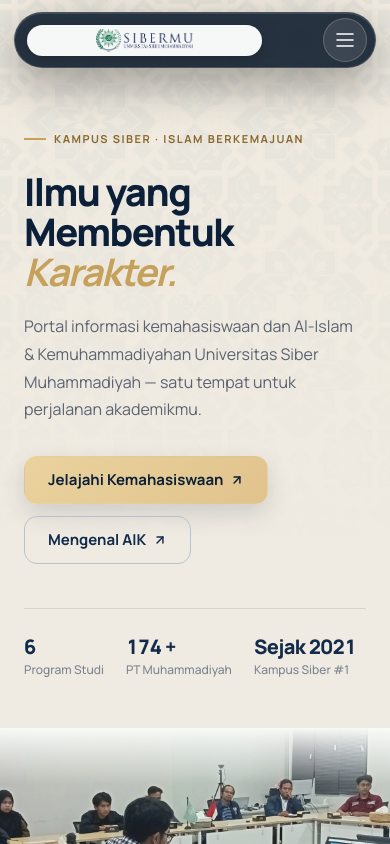
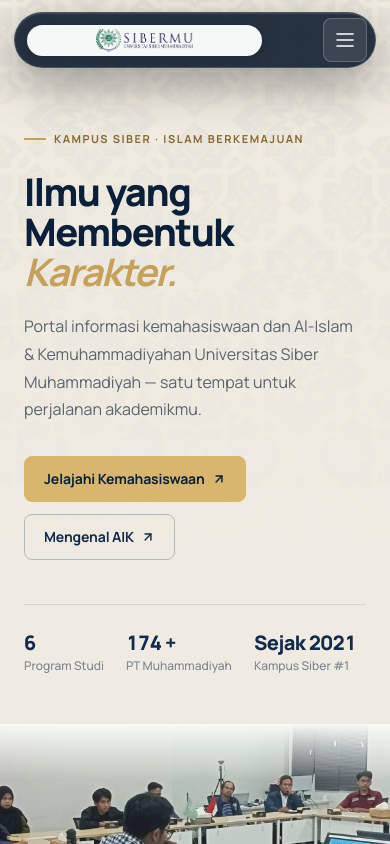
Before and after one commit to Admrlrdj/eduportal-sibermu, a Next.js app: page / in a window 390 px wide. Shown: the top 844 px of the page. Built offline with nearby package versions, Linux system fonts and the light colour scheme.

Commit message:
Redesign button system and interactions

```diff
--- a/app/globals.css
+++ b/app/globals.css
@@ -26,7 +26,7 @@ a { color: inherit; text-decoration: none; }
 button { cursor: pointer; font: inherit; }
 button, a { -webkit-tap-highlight-color: transparent; }
 button, input { font-family: inherit; }
-button:focus-visible, a:focus-visible, summary:focus-visible { outline: 3px solid #b1791f; outline-offset: 5px; }
+button:focus-visible, a:focus-visible, summary:focus-visible { outline: 2px solid #9a6f25; outline-offset: 4px; }
 button:disabled { cursor: default; }
 ::selection { background: #e9d8b5; color: var(--navy-deep); }
 [hidden] { display: none !important; }
@@ -102,22 +102,25 @@ button:disabled { cursor: default; }
   white-space: nowrap;
 }
 .nav a {
+  position: relative;
   display: inline-flex;
   align-items: center;
   padding: 8px 15px;
   color: #cdd9e6;
   font-size: 14px;
   font-weight: 500;
-  border-radius: 9999px;
+  border-radius: 6px;
   border: 0;
   min-height: 0;
-  transition: all 0.2s ease;
+  transition: color .2s ease, background-color .2s ease;
   white-space: nowrap;
 }
 .nav a:hover {
   color: #ffffff;
-  background: rgba(255, 255, 255, 0.12);
+  background: rgba(255, 255, 255, 0.07);
 }
+.nav-inner > a:not(.nav-contact)::after { content: ''; position: absolute; left: 15px; right: 15px; bottom: 5px; height: 1px; background: var(--gold-light); transform: scaleX(0); transform-origin: right; transition: transform .28s cubic-bezier(.22, 1, .36, 1); }
+.nav-inner > a:not(.nav-contact):hover::after { transform: scaleX(1); transform-origin: left; }
 .nav-contact.nav-contact-mobile {
   display: none;
 }
@@ -127,23 +130,23 @@ button:disabled { cursor: default; }
   align-items: center;
   justify-content: center;
   gap: 7px;
-  padding: 10px 22px;
-  border-radius: 9999px;
-  background: linear-gradient(135deg, #e5ca95, #c5a15b);
+  padding: 10px 18px;
+  border-radius: 8px;
+  background: #d8b66d;
   color: #071b31;
   font-size: 14px;
   font-weight: 700;
-  border: 0;
-  box-shadow: 0 4px 18px rgba(197, 161, 91, 0.35);
-  transition: all 0.25s ease;
+  border: 1px solid #e3c98f;
+  box-shadow: none;
+  transition: background-color .22s ease, border-color .22s ease, color .22s ease, transform .15s ease;
   min-height: 0;
 }
 .nav-contact:hover {
-  background: linear-gradient(135deg, #ebd19e, #d4af66);
-  transform: translateY(-1px) scale(1.02);
-  box-shadow: 0 6px 24px rgba(197, 161, 91, 0.5);
+  background: #e2c786;
+  border-color: #ecd7a9;
   color: #051425;
 }
+.nav-contact:active { transform: translateY(1px); }
 .nav-contact .arrow-icon {
   transition: transform 0.2s ease;
 }
@@ -153,24 +156,30 @@ button:disabled { cursor: default; }
 .menu-toggle {
   display: none;
   border: 1px solid rgba(255, 255, 255, 0.2);
-  border-radius: 9999px;
+  border-radius: 8px;
   color: white;
   background: rgba(255, 255, 255, 0.1);
   padding: 9px;
-  transition: background 0.2s ease;
+  transition: background-color .2s ease, border-color .2s ease, transform .15s ease;
 }
 .menu-toggle:hover {
   background: rgba(255, 255, 255, 0.2);
+  border-color: rgba(255, 255, 255, 0.34);
 }
+.menu-toggle:active { transform: translateY(1px); }
 
-.button { display: inline-flex; align-items: center; justify-content: center; border: 1px solid transparent; min-height: 48px; padding: 12px 23px; font-size: 15px; font-weight: 650; line-height: 1.4; border-radius: 13px; transition: background .2s, border-color .2s, transform .2s, box-shadow .2s; }
-.button:hover { transform: translateY(-2px); }
-.button.gold { background: linear-gradient(135deg, #ead29e, var(--gold-light)); color: var(--navy-deep); box-shadow: 0 10px 25px #071b3124; }
-.button.gold:hover { background: #efd7a3; box-shadow: 0 13px 28px #071b3133; }
-.button.navy { background: linear-gradient(135deg, var(--navy), #174c4b); color: white; box-shadow: 0 10px 25px #122b4a20; }
-.button.navy:hover { background: #17435a; }
-.button.outline { background: transparent; color: var(--navy); border-color: #b8c3ce; }
-.button.outline:hover { background: var(--pale); border-color: var(--navy); }
+.button { position: relative; display: inline-flex; align-items: center; justify-content: center; gap: 12px; overflow: hidden; border: 1px solid transparent; min-height: 46px; padding: 11px 19px; font-size: 14px; font-weight: 680; line-height: 1.4; letter-spacing: -.01em; border-radius: 8px; transition: background-color .22s ease, border-color .22s ease, color .22s ease, transform .14s ease; }
+.button::after { content: ''; position: absolute; left: 18px; right: 18px; bottom: 7px; height: 1px; background: currentColor; opacity: .34; transform: scaleX(0); transform-origin: right; transition: transform .3s cubic-bezier(.22, 1, .36, 1); }
+.button:hover::after { transform: scaleX(1); transform-origin: left; }
+.button:active { transform: translateY(1px); }
+.button svg { transition: transform .28s cubic-bezier(.22, 1, .36, 1); }
+.button:hover svg { transform: translate(2px, -2px); }
+.button.gold { background: #d8b66d; color: var(--navy-deep); border-color: #d8b66d; box-shadow: none; }
+.button.gold:hover { background: #e2c786; border-color: #e2c786; }
+.button.navy { background: var(--navy); color: white; border-color: var(--navy); box-shadow: none; }
+.button.navy:hover { background: #173b58; border-color: #173b58; }
+.button.outline { background: transparent; color: var(--navy); border-color: #aebac4; }
+.button.outline:hover { background: #f2f5f2; border-color: #6f8191; }
 .eyebrow { display: flex; align-items: center; gap: 12px; color: #806224; font-size: 12px; font-weight: 700; letter-spacing: .12em; margin-bottom: 16px; }
 .eyebrow::before { content: ''; width: 27px; height: 2px; background: var(--gold); flex-shrink: 0; }
 /* ───────────────────────────────────────
@@ -392,8 +401,11 @@ button:disabled { cursor: default; }
 .category-label { font-size: 11px; color: #806222; font-weight: 700; letter-spacing: .09em; display: block; }
 .community-body h3 { margin-block: 10px 12px; }
 .community-body p { color: var(--muted); font-size: 16px; line-height: 1.75; }
-.card-link { display: inline-block; font-size: 14px; font-weight: 600; border: 0; border-bottom: 1px solid #c3ad82; padding: 0 0 3px; color: var(--navy); background: transparent; margin-top: 22px; line-height: 1.6; }
-.card-link:hover { color: var(--green); border-color: var(--green); }
+.card-link { display: inline-flex; align-items: center; gap: 8px; width: fit-content; font-size: 13px; font-weight: 680; border: 0; padding: 3px 0; color: var(--navy); background: transparent; margin-top: 22px; line-height: 1.6; }
+.card-link::after { content: '\2197'; font-size: 14px; font-weight: 500; transition: transform .28s cubic-bezier(.22, 1, .36, 1); }
+.card-link:hover { color: var(--green); }
+.card-link:hover::after { transform: translate(3px, -3px); }
+.card-link:active { transform: translateY(1px); }
 .section-note { display: flex; align-items: center; gap: 15px; margin-top: 29px; color: var(--muted); font-size: 14px; }
 .note-rule { width: 30px; height: 1px; background: var(--gold); flex-shrink: 0; }
 .aik-wrap { position: relative; overflow: hidden; background: linear-gradient(135deg, #edf4f0, #f6f4ec); border-block: 1px solid var(--line); }
@@ -415,9 +427,9 @@ button:disabled { cursor: default; }
 .aik-actions { display: flex; flex-wrap: wrap; align-items: center; gap: 14px 24px; margin-top: 28px; }
 .aik-actions .card-link { margin-top: 0; }
 .services-wrap { background: #fff; }
-.segmented { display: inline-flex; margin-bottom: 30px; gap: 5px; padding: 5px; border: 1px solid var(--line); border-radius: 15px; background: var(--pale); }
-.segmented button { color: var(--muted); background: transparent; border: 0; border-radius: 10px; padding: 10px 18px; font-size: 15px; font-weight: 650; min-width: 105px; }
-.segmented button[aria-pressed='true'] { color: white; background: var(--navy); box-shadow: 0 6px 15px #122b4a24; }
+.segmented { display: inline-flex; margin-bottom: 30px; gap: 4px; padding: 4px; border: 1px solid var(--line); border-radius: 10px; background: #f4f6f4; }
+.segmented button { color: var(--muted); background: transparent; border: 0; border-radius: 6px; padding: 10px 18px; font-size: 14px; font-weight: 650; min-width: 105px; transition: color .2s ease, background-color .2s ease; }
+.segmented button[aria-pressed='true'] { color: white; background: var(--navy); box-shadow: none; }
 .services-grid { display: grid; grid-template-columns: repeat(3, 1fr); gap: 26px; }
 .service-card { position: relative; overflow: hidden; border: 1px solid var(--line); border-radius: 22px; padding: 31px; display: flex; flex-direction: column; align-items: flex-start; background: linear-gradient(145deg, #fff, #fbfcfa); box-shadow: 0 15px 40px #17314e08; transition: transform .25s, border-color .25s, box-shadow .25s; }
 .service-card:hover { transform: translateY(-4px); border-color: #adc9bf; box-shadow: 0 20px 48px #17314e12; }
@@ -427,8 +439,10 @@ button:disabled { cursor: default; }
 .service-card .card-link { margin-top: auto; }
 .agenda-section { border-top: 1px solid var(--line); }
 .filter-group { display: flex; flex-wrap: wrap; gap: 9px; margin-bottom: 21px; }
-.filter-group button { position: relative; isolation: isolate; overflow: hidden; padding: 9px 19px; background: white; border: 1px solid var(--line); border-radius: 99px; color: var(--muted); font-size: 14px; transition: color .25s ease, border-color .25s ease, box-shadow .25s ease; }
-.filter-group button[aria-pressed='true'] { color: white; border-color: var(--navy); box-shadow: 0 7px 16px #122b4a1f; }
+.filter-group button { position: relative; isolation: isolate; overflow: hidden; min-height: 40px; padding: 8px 16px; background: white; border: 1px solid var(--line); border-radius: 8px; color: var(--muted); font-size: 13px; font-weight: 600; transition: color .22s ease, border-color .22s ease, background-color .22s ease, transform .14s ease; }
+.filter-group button:hover { color: var(--navy); border-color: #9baab5; }
+.filter-group button[aria-pressed='true'] { color: white; border-color: var(--navy); box-shadow: none; }
+.filter-group button:active { transform: translateY(1px); }
 .filter-chip__active { position: absolute; z-index: 0; inset: -1px; border-radius: inherit; background: var(--navy); }
 .filter-chip__label { position: relative; z-index: 1; }
 .event-list { display: grid; gap: 13px; }
@@ -471,7 +485,10 @@ button:disabled { cursor: default; }
 .info-dialog::backdrop { background: #08192eb8; }
 .dialog-top { display: flex; align-items: center; justify-content: space-between; gap: 15px; }
 .dialog-top .eyebrow { margin: 0; font-size: 11px; }
-.close-button { display: grid; place-items: center; width: 38px; height: 38px; border: 1px solid var(--line); background: white; color: var(--navy); }
+.close-button { display: grid; place-items: center; width: 38px; height: 38px; border: 1px solid var(--line); border-radius: 8px; background: white; color: var(--navy); transition: color .2s ease, background-color .2s ease, border-color .2s ease; }
+.close-button svg { transition: transform .28s cubic-bezier(.22, 1, .36, 1); }
+.close-button:hover { color: var(--green); background: #f3f6f3; border-color: #afc7be; }
+.close-button:hover svg { transform: rotate(90deg); }
 .info-dialog h2 { font-size: 29px; line-height: 1.35; margin-block: 23px; }
 .dialog-content { font-size: 16px; line-height: 1.85; color: var(--muted); }
 .dialog-content p + p { margin-top: 18px; }
@@ -527,31 +544,53 @@ button:disabled { cursor: default; }
   bottom: 28px;
   right: 28px;
   z-index: 500;
-  width: 52px;
-  height: 52px;
-  padding: 0;
-  border: 0;
-  border-radius: 50%;
-  background: rgba(11, 32, 56, 0.88);
-  backdrop-filter: blur(12px);
-  -webkit-backdrop-filter: blur(12px);
-  box-shadow: 0 8px 28px rgba(0, 0, 0, 0.28), inset 0 1px 0 rgba(255,255,255,0.12);
+  width: 76px;
+  height: 42px;
+  padding: 0 13px;
+  border: 1px solid rgba(197, 161, 91, .72);
+  border-radius: 8px;
+  background: #102a45;
+  color: white;
+  display: inline-flex;
+  align-items: center;
+  justify-content: center;
+  gap: 8px;
+  box-shadow: 0 8px 20px rgba(7, 27, 49, .18);
+  overflow: hidden;
   cursor: pointer;
   opacity: 0;
-  transform: translateY(14px) scale(0.88);
-  transition: opacity 0.35s ease, transform 0.35s cubic-bezier(0.34, 1.56, 0.64, 1);
+  transform: translateY(10px);
+  transition: opacity .25s ease, transform .3s cubic-bezier(.22, 1, .36, 1), background-color .2s ease;
   pointer-events: none;
 }
 .back-to-top--visible {
   opacity: 1;
-  transform: translateY(0) scale(1);
+  transform: translateY(0);
   pointer-events: auto;
 }
 .back-to-top:hover {
-  background: rgba(18, 43, 74, 0.95);
-  box-shadow: 0 12px 35px rgba(0, 0, 0, 0.35), inset 0 1px 0 rgba(255,255,255,0.15);
-  transform: translateY(-3px) scale(1.04);
+  background: #173b58;
+  transform: translateY(-2px);
 }
+.back-to-top:active { transform: translateY(0); }
+.back-to-top__label { font-size: 10px; font-weight: 750; letter-spacing: .14em; }
+.back-to-top__arrow { width: 15px; height: 15px; transition: transform .25s cubic-bezier(.22, 1, .36, 1); }
+.back-to-top:hover .back-to-top__arrow { transform: translateY(-2px); }
+.back-to-top__progress { position: absolute; left: 0; bottom: 0; width: 100%; height: 2px; background: var(--gold); transform-origin: left; transition: transform .15s linear; }
+
+.folder-tabs { display: flex; gap: 24px; margin-bottom: 18px; position: relative; z-index: 2; border-bottom: 1px solid var(--line); }
+.folder-tab { position: relative; flex: 0 0 auto; padding: 11px 0 12px; color: var(--muted); background: transparent; border: 0; font-size: 14px; font-weight: 650; transition: color .2s ease; }
+.folder-tab::after { content: ''; position: absolute; left: 0; right: 0; bottom: -1px; height: 2px; background: var(--green); transform: scaleX(0); transform-origin: right; transition: transform .3s cubic-bezier(.22, 1, .36, 1); }
+.folder-tab:hover { color: var(--navy); }
+.folder-tab.active { color: var(--navy); }
+.folder-tab.active::after { transform: scaleX(1); transform-origin: left; }
+
+.accordion-header { transition: color .2s ease, background-color .2s ease; }
+.accordion-header:hover { color: var(--green); background: #f6f8f6 !important; }
+.accordion-mark { display: grid; place-items: center; width: 30px; height: 30px; flex: 0 0 auto; border: 1px solid var(--line); border-radius: 7px; color: var(--green); transition: border-color .2s ease, background-color .2s ease; }
+.accordion-mark svg { transition: transform .3s cubic-bezier(.22, 1, .36, 1); }
+.accordion-item.open .accordion-mark { border-color: #a9c6ba; background: #eef4f0; }
+.accordion-item.open .accordion-mark svg { transform: rotate(45deg); }
 
 
 
@@ -673,6 +712,7 @@ button:disabled { cursor: default; }
   .section-divider::before { top: 6px; }
   .section-divider::after { right: 4%; bottom: 6px; width: 58%; }
   .page-intro strong { font-size: 30px; }
+  .back-to-top { right: 16px; bottom: 16px; }
 }
 @media (prefers-reduced-motion: reduce) {
   html { scroll-behavior: auto; }
--- a/components/Agenda.jsx
+++ b/components/Agenda.jsx
@@ -32,9 +32,8 @@ export default function Agenda() {
             type="button"
             aria-pressed={isActive}
             onClick={() => setFilter(item)}
-            whileTap={{ scale: 0.96 }}
           >
-            {isActive && <motion.span className="filter-chip__active" layoutId="agenda-filter-active" transition={{ type: 'spring', stiffness: 420, damping: 34 }} />}
+            {isActive && <motion.span className="filter-chip__active" layoutId="agenda-filter-active" transition={{ duration: 0.28, ease: [0.22, 1, 0.36, 1] }} />}
             <span className="filter-chip__label">{item}</span>
           </motion.button>;
         })}
--- a/components/reactbits/Accordion.jsx
+++ b/components/reactbits/Accordion.jsx
@@ -41,7 +41,7 @@ function AccordionItem({ title, content, isOpen, onClick }) {
         style={{ display: 'flex', alignItems: 'center', justifyContent: 'space-between', width: '100%', padding: '20px', cursor: 'pointer', background: 'transparent', border: 'none', textAlign: 'left', fontSize: 16, fontWeight: 650 }}
       >
         {title}
-        <div style={{ transform: isOpen ? 'rotate(45deg)' : 'rotate(0deg)', transition: 'transform 0.3s ease', color: 'var(--green)' }}>
+        <div className="accordion-mark">
           <Icon name="plus" size={20} />
         </div>
       </button>
```
Also changed, not shown: components/BackToTop.jsx (+5 -26 lines), components/reactbits/Folder.jsx (+3 -16 lines).
